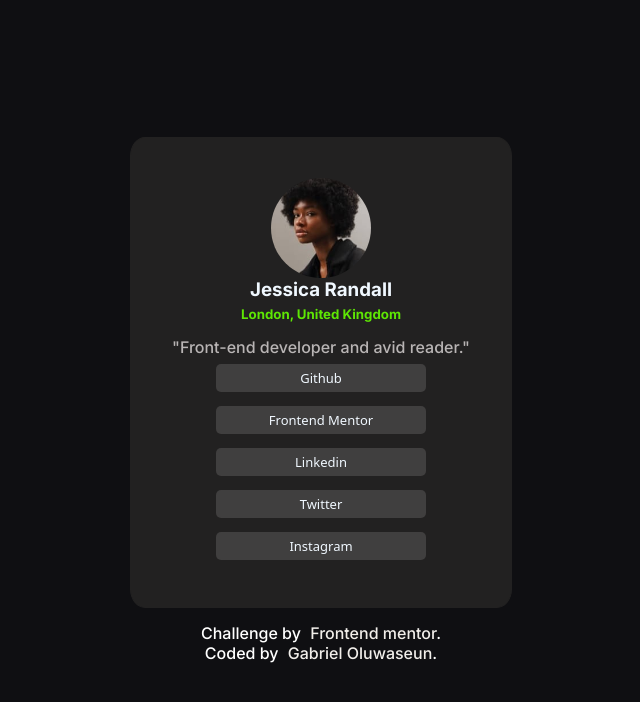
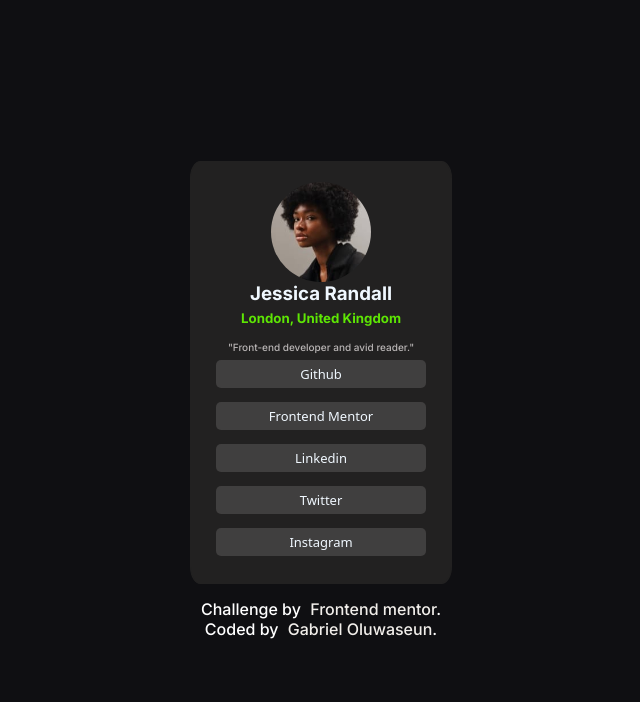
Before and after one commit to gabrieloluwaseun523-droid/Social-link-profile, a plain HTML site: page index.html in a window 1280 px wide. Shown: the whole page, without its empty margins (319-959 px from the left). Drawn offline with Linux system fonts and the light colour scheme.

Commit message:
Add files via upload

```diff
--- a/social.css
+++ b/social.css
@@ -20,12 +20,13 @@ body{
     flex-direction: column;
     justify-content: center;
     align-items: center;
-    width: 300px;
+    width: 100%;
+    max-width: 220px;
     background-color: rgb(34, 33, 33);
     border: 1px solid  rgb(34, 33, 33);
     border-radius: 4%;
     height: auto;
-    padding: 40px;
+    padding: 20px;
     transition: .4s ease-in-out;
 }
 img{
@@ -42,6 +43,11 @@ h5{
 }
 p{
     color: rgb(185, 181, 181);
+    width:100%;
+    font-size: x-small;
+    display: flex;
+    justify-content: center;
+    align-items: center;
 }
 .link{
     margin: 7px;
```
